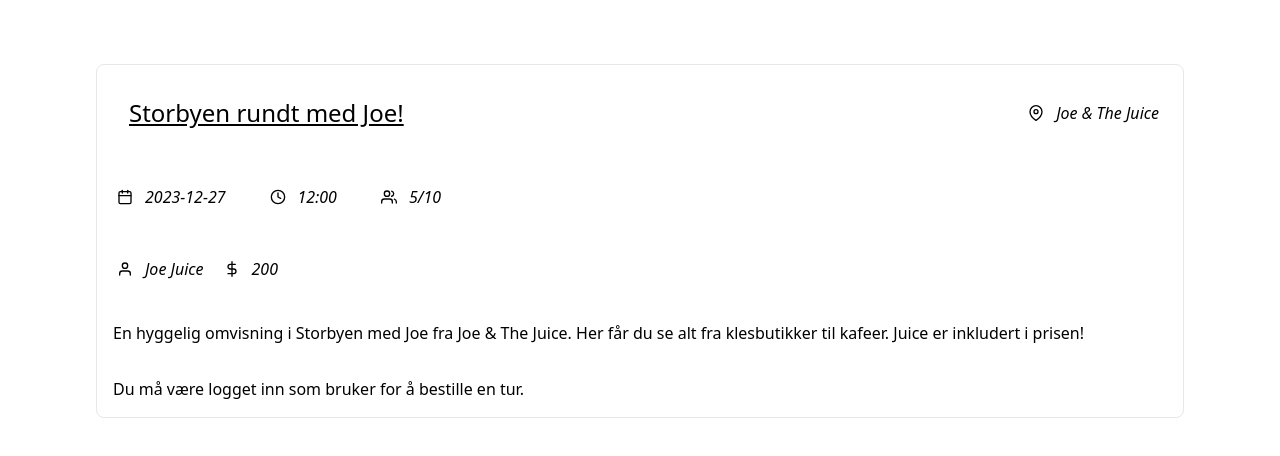
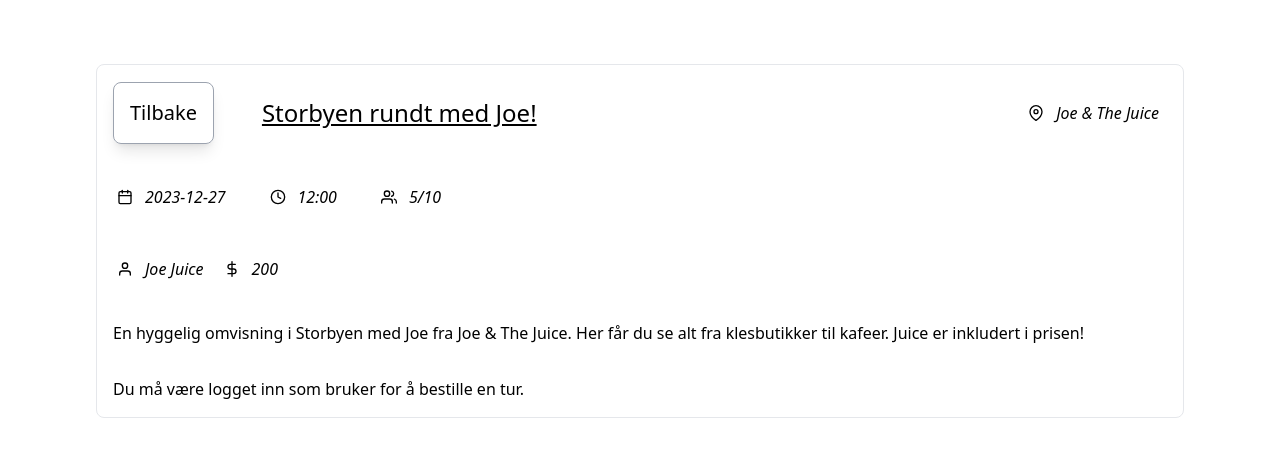
Before and after one commit to niklasbe/ITF20319-Gruppeoppgave, a SvelteKit app in the folder project/: page /tours/1 in a window 1280 px wide. Shown: the top 456 px of the page. Built offline with nearby package versions, Linux system fonts and the light colour scheme.

Commit message:
tilbake knapp

```diff
--- a/project/src/routes/tours/[slug]/+page.svelte
+++ b/project/src/routes/tours/[slug]/+page.svelte
@@ -28,9 +28,16 @@
 
 <div class="container mx-auto">
     <article class="flex flex-col p-4 lg:my-16 lg:mx-24 gap-8 border rounded-lg">
+
         <!--Title, location-->
-        <div class="flex flex-col lg:flex-row gap-8 w-full items-center justify-between">
-            <h1 class="underline underline-offset-2 text-2xl p-4">{tour.title}</h1>
+        <div class="flex flex-col lg:flex-row gap-8 w-full items-center">
+            <!-- back -->
+            <a href="/">
+                <div class="rounded-lg shadow-lg border border-gray-400 hover:bg-slate-300">
+                    <p class="p-4 text-xl">Tilbake</p>
+                </div>
+            </a>
+            <h1 class="underline underline-offset-2 text-2xl p-4 grow">{tour.title}</h1>
             <div class="flex flex-row items-center">
                 <img src="../map-pin.svg" alt="location" class="w-4 h-4 m-1" />
                 <p class="m-2 font-light italic">{tour.location}</p>
```
